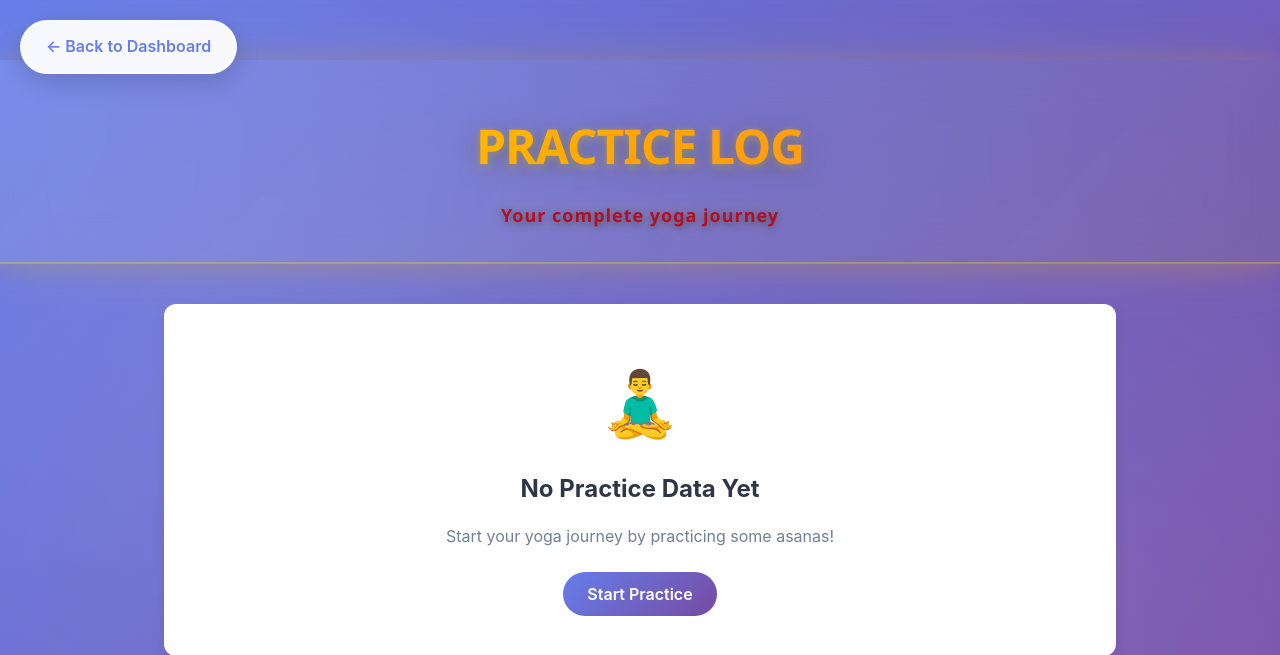
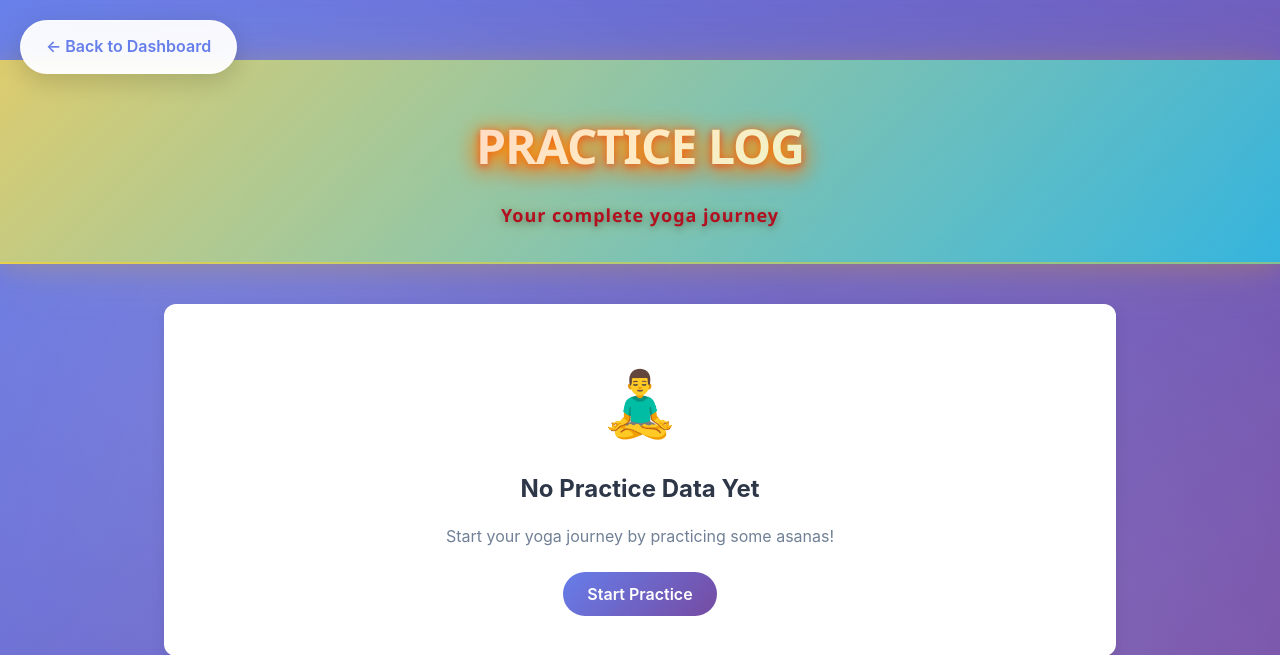
Before and after one commit to Bheemangowda2405/yoga-trainer-using-aiml, a Flask app: page /detailed-list in a window 1280 px wide. Shown: the top 655 px of the page. Run offline with Flask 3, Linux system fonts and the light colour scheme; the visitor is signed in with stand-in values (Sample User, id 1).

Commit message:
fix:edited visual appearence in the page to look better and professional.

```diff
--- a/app/templates/detailedList.html
+++ b/app/templates/detailedList.html
@@ -87,8 +87,8 @@
       header {
         background: linear-gradient(
           135deg,
-          rgba(255, 255, 255, 0.1) 0%,
-          rgba(255, 215, 0, 0.05) 100%
+          rgb(221, 204, 110) 0%,
+          rgba(0, 255, 255, 0.54) 100%
         );
         backdrop-filter: blur(20px);
         border-bottom: 2px solid rgba(255, 215, 0, 0.3);
@@ -152,19 +152,16 @@
         font-size: 3.5rem;
         font-weight: 900;
         margin: 0;
+        margin-bottom: 0px;
         letter-spacing: -1px;
-        background: linear-gradient(
-          135deg,
-          #ffd700 0%,
-          #ffa500 50%,
-          #ff8c42 100%
-        );
+        background: linear-gradient(135deg, #f00 0%, #ffa500 50%, #42ff45 100%);
+        background-clip: border-box;
         -webkit-background-clip: text;
-        -webkit-text-fill-color: transparent;
+        -webkit-text-fill-color: #ffffffc4;
         background-clip: text;
         font-family: "Segoe UI", "Arial Black", "Helvetica", sans-serif;
-        filter: drop-shadow(0 4px 12px rgba(0, 0, 0, 0.3))
-          drop-shadow(0 2px 4px rgba(255, 215, 0, 0.4));
+        filter: drop-shadow(0 4px 12px rgb(255, 215, 0))
+          drop-shadow(0 2px 4px rgba(255, 0, 0, 0.9));
         text-transform: uppercase;
         position: relative;
         z-index: 1;
```
Also changed, not shown: app/templates/dashboard.html (+6 -6 lines), app/templates/yoga-manual.html (+4 -4 lines).
